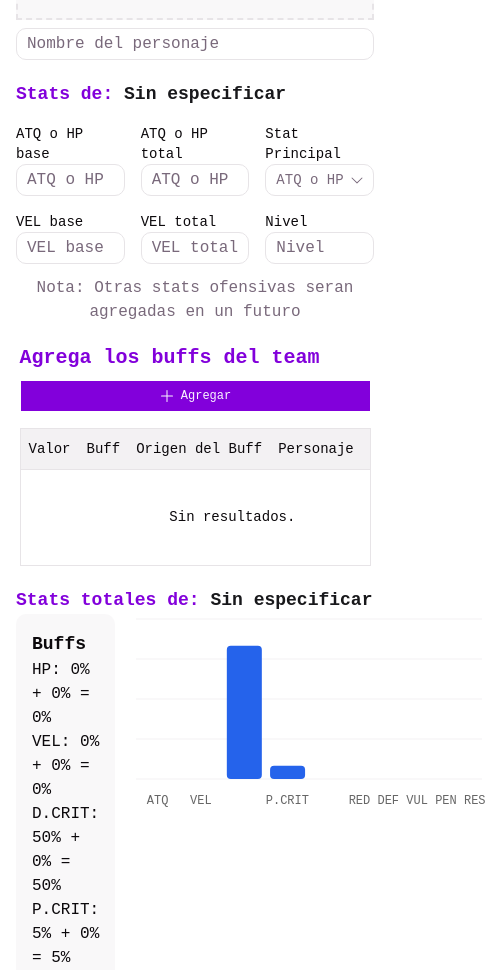
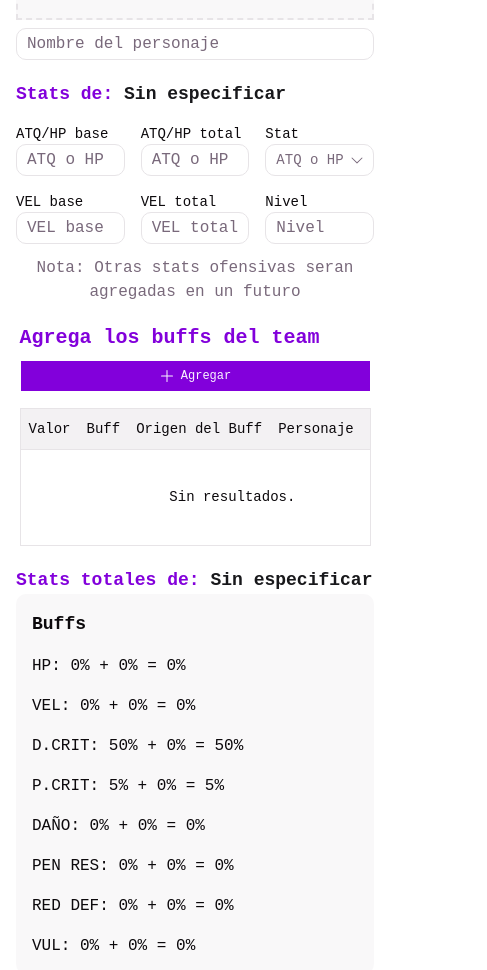
Before and after one commit to NicolasZero/hsr-build-calculator, a React (Vite) app: page / in a window 390 px wide. Shown: the part 1020-1990 px from the top of the page, 487 px wide, since content can reach past the window. Built offline with nearby package versions, Linux system fonts and the light colour scheme.

Commit message:
ajustes de responsive en stats base y stats totales

```diff
--- a/src/components/BaseStats.tsx
+++ b/src/components/BaseStats.tsx
@@ -14,15 +14,15 @@ export default function BaseStats({ handleChange }: { handleChange: (e: React.Ch
             </div>
             {/* row 1 */}
             <label className="text-sm">
-                <span>ATQ o HP base</span>
+                <span>ATQ/HP base</span>
                 <Input className='[appearance:textfield] [&::-webkit-outer-spin-button]:appearance-none [&::-webkit-inner-spin-button]:appearance-none' name="statBase" value={team[selectedCharacter]?.statBase} type="number" placeholder={`${team[selectedCharacter]?.offensiveStat || 'ATQ o HP'} base`} min={0} onChange={(e) => handleChange(e)} />
             </label>
             <label className="text-sm">
-                <span>ATQ o HP total</span>
+                <span>ATQ/HP total</span>
                 <Input className='[appearance:textfield] [&::-webkit-outer-spin-button]:appearance-none [&::-webkit-inner-spin-button]:appearance-none' name="statTotal" value={team[selectedCharacter]?.statTotal} type="number" placeholder={`${team[selectedCharacter]?.offensiveStat || 'ATQ o HP'} total`} min={0} onChange={(e) => handleChange(e)} />
             </label>
             <label className="text-sm">
-                <span>Stat Principal</span>
+                <span>Stat</span>
                 <Select value={team[selectedCharacter]?.offensiveStat} onValueChange={(value) => { handleChange({ target: { name: 'offensiveStat', value } }) }}>
                     <SelectTrigger className='w-full'>
                         <SelectValue placeholder="ATQ o HP" />
--- a/src/components/statsChart.tsx
+++ b/src/components/statsChart.tsx
@@ -22,7 +22,8 @@ const chartConfig = {
 
 function StatsChart({ data = chartData }) {
     return (
-        <ChartContainer config={chartConfig} className="min-h-[200px] w-full">
+        <div className='overflow-auto'>
+            <ChartContainer config={chartConfig} className="min-h-[300px] min-w-[500px] w-full">
                 <BarChart accessibilityLayer data={data}>
                     <CartesianGrid vertical={false} />
                     <XAxis
@@ -37,6 +38,7 @@ function StatsChart({ data = chartData }) {
                     {/* <Bar dataKey="mobile" fill="var(--color-mobile)" radius={4} /> */}
                 </BarChart>
             </ChartContainer>
+        </div>
     )
 }
 
--- a/src/components/teamBuilderForm.tsx
+++ b/src/components/teamBuilderForm.tsx
@@ -1,10 +1,7 @@
 import { Input } from '@/components/ui/input'
 import Loader from '@/components/loader'
-// import { Select, SelectContent, SelectItem, SelectTrigger, SelectValue } from './ui/select'
 import CharacterSelector from '@/components/characterSelector'
-// import BuffsSelector from '@/components/buffsTable/buffsSelector'
 import { useTeam } from '@/contexts/teamContext'
-// import TotalStats from './totalStats'
 import BaseStats from './BaseStats'
 
 // Dinamic import for better performance
--- a/src/components/totalStats.tsx
+++ b/src/components/totalStats.tsx
@@ -59,10 +59,10 @@ export default function TotalStats() {
             </div>
             : null
         }
-        <div className='flex gap-4'>
+        <div className='grid grid-cols-1 md:grid-cols-2 gap-4'>
 
             {/* <div className=""> */}
-            <ul className='flex flex-col justify-between bg-muted/50 rounded-lg p-4'>
+            <ul className='flex flex-col gap-4 bg-muted/50 rounded-lg p-4'>
                 <span className="text-lg font-semibold">Buffs</span>
                 {/* {offensiveStat === 'ATQ' && <li>ATQ: {statBasePorcentaje}% + {atqBuff}% = {total.stat}%</li>} */}
                 {/* {offensiveStat === 'HP' && <li>HP: {statBasePorcentaje}% + {hpBuff}% = {total.stat}%</li>} */}
@@ -77,9 +77,9 @@ export default function TotalStats() {
             </ul>
             {/* </div> */}
 
-            <div className="flex-1">
-                <StatsChart data={data} />
-            </div>
+            {/* <div className=""> */}
+            <StatsChart data={data} />
+            {/* </div> */}
         </div >
     </>
 
```
Lines whose indentation alone changed are shown as unchanged.
